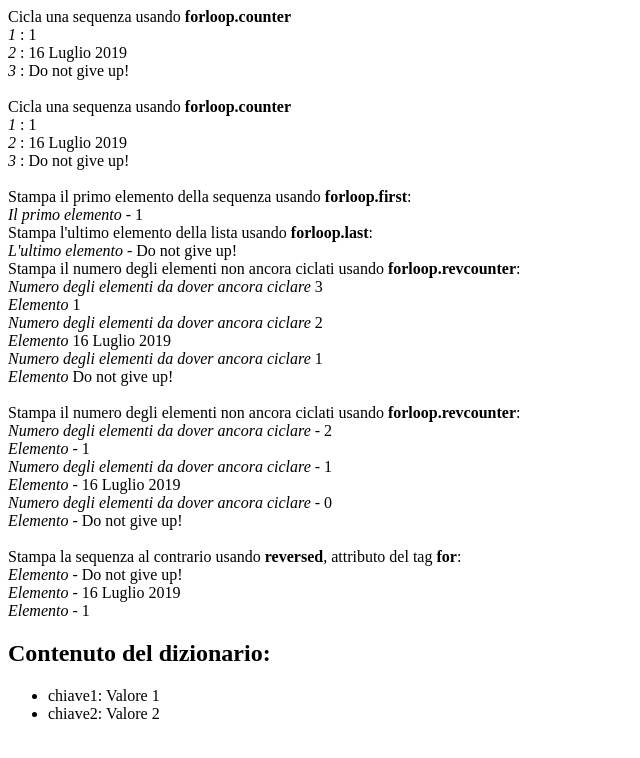
After one commit to TommasoFagnani/primo_progetto, a Django app: page /seconda_app/es_for in a window 1280 px wide. The commit adds this page. Shown: the top 758 px of the page, without its empty margins (0-640 px from the left). Run offline with Django 4.2, Linux system fonts and the light colour scheme.

Commit message:
Passo 12

```diff
--- a/primo_progetto/urls.py
+++ b/primo_progetto/urls.py
@@ -20,7 +20,7 @@ from .views import index
 
 urlpatterns = [
     path('admin/', admin.site.urls),
-    path('prima_app',include("prima_app.urls",namespace="prima_app")),
-    path('seconda_app',include("seconda_app.urls",namespace="seconda_app")),
+    path('prima_app/',include("prima_app.urls",namespace="prima_app")),
+    path('seconda_app/',include("seconda_app.urls",namespace="seconda_app")),
     path('', index , name="index_root"),
 ]
--- /dev/null
+++ b/seconda_app/templates/es_for.html
@@ -0,0 +1,64 @@
+<!DOCTYPE html>
+<html lang="en">
+<head>
+    <meta charset="UTF-8">
+    <meta name="viewport" content="width=device-width, initial-scale=1.0">
+    <title>Document</title>
+</head>
+<body>
+Cicla una sequenza usando <b>forloop.counter</b>
+<br/>
+{% for x in list2 %}
+<i>{{ forloop.counter }} </i> : {{ x }}<br>
+{% endfor %}
+<br/>
+Cicla una sequenza usando <b>forloop.counter</b>
+<br/>
+{% for x in list2 %}
+<i>{{ forloop.counter }}</i> : {{ x }}<br/>
+{% endfor %}
+<br/>
+Stampa il primo elemento della sequenza usando <b>forloop.first</b>:
+<br/>
+{% for x in list2 %}
+    {% if forloop.first %}
+        <i>Il primo elemento</i> - {{ x }}
+    {% endif %}
+{% endfor %}
+<br/>
+Stampa l'ultimo elemento della lista usando <b>forloop.last</b>:
+<br/>
+{% for x in list2 %}
+    {% if forloop.last %}
+        <i>L'ultimo elemento</i> - {{ x }}
+    {% endif %}
+{% endfor %}
+<br/>
+Stampa il numero degli elementi non ancora ciclati usando <b>forloop.revcounter</b>:
+<br/>
+{% for x in list2 %}
+    <i>Numero degli elementi da dover ancora ciclare</i> {{ forloop.revcounter }}<br/>
+    <i>Elemento</i> {{ x }}<br/>
+{% endfor %}
+<br/>
+Stampa il numero degli elementi non ancora ciclati usando <b>forloop.revcounter</b>:
+<br/>
+{% for x in list2 %}
+    <i>Numero degli elementi da dover ancora ciclare</i> - {{ forloop.revcounter0 }}<br/>
+    <i>Elemento</i> - {{ x }}<br/>
+{% endfor %}
+<br/>
+Stampa la sequenza al contrario usando <b>reversed</b>, attributo del tag <b>for</b>:
+<br/>
+{% for x in list2 reversed %}
+    <i>Elemento</i> - {{ x }}<br/>
+{% endfor %}
+
+<h2>Contenuto del dizionario: </h2>
+<ul>
+    {% for key, value in my_dict.items %}
+    <li>{{ key }}: {{value}}</li>
+    {%endfor%}
+</ul>
+</body>
+</html>
--- a/seconda_app/templates/if_else_elif.html
+++ b/seconda_app/templates/if_else_elif.html
@@ -34,7 +34,7 @@
 {% endif %}
 {% if var1 >= var2 %}
     <p><i>var1 è maggiore o uguale di var2 </i></p>
-{ elif var var1 %}
+{% elif var var1 %}
     <p><i>var1 è minore di var2 </i></p>
 {% endif %}
 {% if var1 == var2 %}
--- a/seconda_app/urls.py
+++ b/seconda_app/urls.py
@@ -2,6 +2,8 @@ from django.urls import path
 from seconda_app.views import *
 app_name="seconda_app"
 urlpatterns=[
+        path('', index2, name='index2'),
         path('es_if', es_if, name='es_if'),
         path('if_else_elif', if_else_elif, name='if_else_elif'),
+        path('es_for', es_for, name='es_for'),
 ]
--- a/seconda_app/views.py
+++ b/seconda_app/views.py
@@ -1,5 +1,5 @@
 from django.shortcuts import render
-
+import datetime
 # Create your views here.
 def es_if(request):
     context = {
@@ -17,3 +17,14 @@ def if_else_elif(request):
 
     }
     return render(request, "if_else_elif.html", context)
+
+def es_for(request):
+     context = {
+        'list1': [1, datetime.date(2019,7,16), 'Do not give up!'],
+        'list2': [1, datetime.date(2019,7,16), 'Do not give up!'],
+        'my_dict' : {'chiave1': 'Valore 1', 'chiave2': 'Valore 2'},
+     }
+     return render(request, "es_for.html", context)
+
+def index2(request):
+    return render(request, "index2.html")
--- a/templates/index_root.html
+++ b/templates/index_root.html
@@ -8,9 +8,8 @@
 <body>
     <li><a href="/admin">Pannello admin</a></li>
     <li><a href="{% url 'prima_app:index'%}">index prima_app</a></li>
-    <p>link provvisori seconda app per controllare funzionamento:</p>
-    <li><a href="{% url 'seconda_app:es_if'%}">es_if</a></li>
-    <li><a href="{% url 'seconda_app:if_else_elif'%}">if_else_elif</a></li>
+    <li><a href="{% url 'seconda_app:index2'%}">index seconda_app</a></li>
+
 
 </body>
 </html>
```
Also changed, not shown: seconda_app/templates/index2.html (added, +17 -0 lines).
